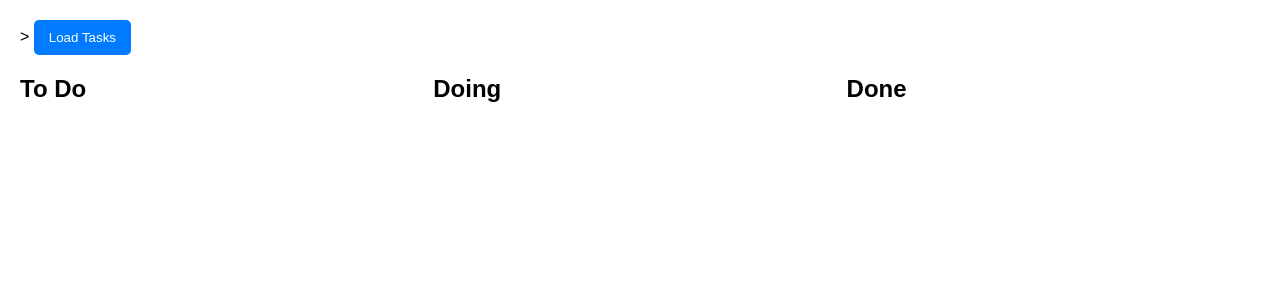
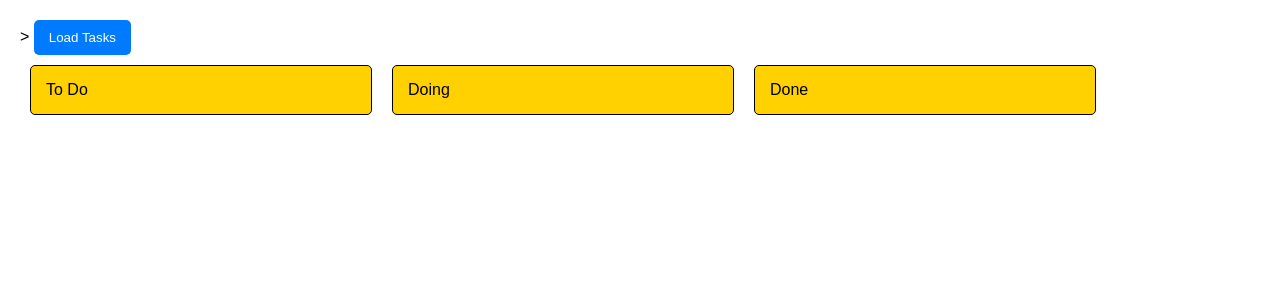
Before and after one commit to SEng-4/project-tracker, a Flask app: page / in a window 1280 px wide. Shown: the top 300 px of the page. Run offline with Flask 3, Linux system fonts and the light colour scheme.

Commit message:
restructured headinsg to be 3 columns + basic css for them

```diff
--- a/static/css/styles.css
+++ b/static/css/styles.css
@@ -39,6 +39,14 @@ button:hover {
     background-color: #0056b3;
 }
 .column {
-  float: left;
-  width: 33.33%;
+    width: 25%;
+    float: left;
+    border: 1px solid black;
+    margin: 10px ;
+    padding: 15px;
+    border-radius: 5px;
+    background-color: #FFD100;
 }
+.column:hover{
+    background-color: #f39406;
+}
--- a/templates/index.html
+++ b/templates/index.html
@@ -12,9 +12,11 @@
     <div id="task-list">
         <!-- Tasks will be loaded here -->
     </div>
-        <div class="column"><h2>To Do</h2></div>
-        <div class="column"><h2>Doing</h2></div>
-        <div class="column"><h2>Done</h2></div>
+        <div class="row">
+            <div class="column">To Do</div>
+            <div class="column">Doing</div>
+            <div class="column">Done</div>
+        </div>
     <script src="{{ url_for('static', filename='js/index.js') }}"></script>
 </body>
 </html>
```
